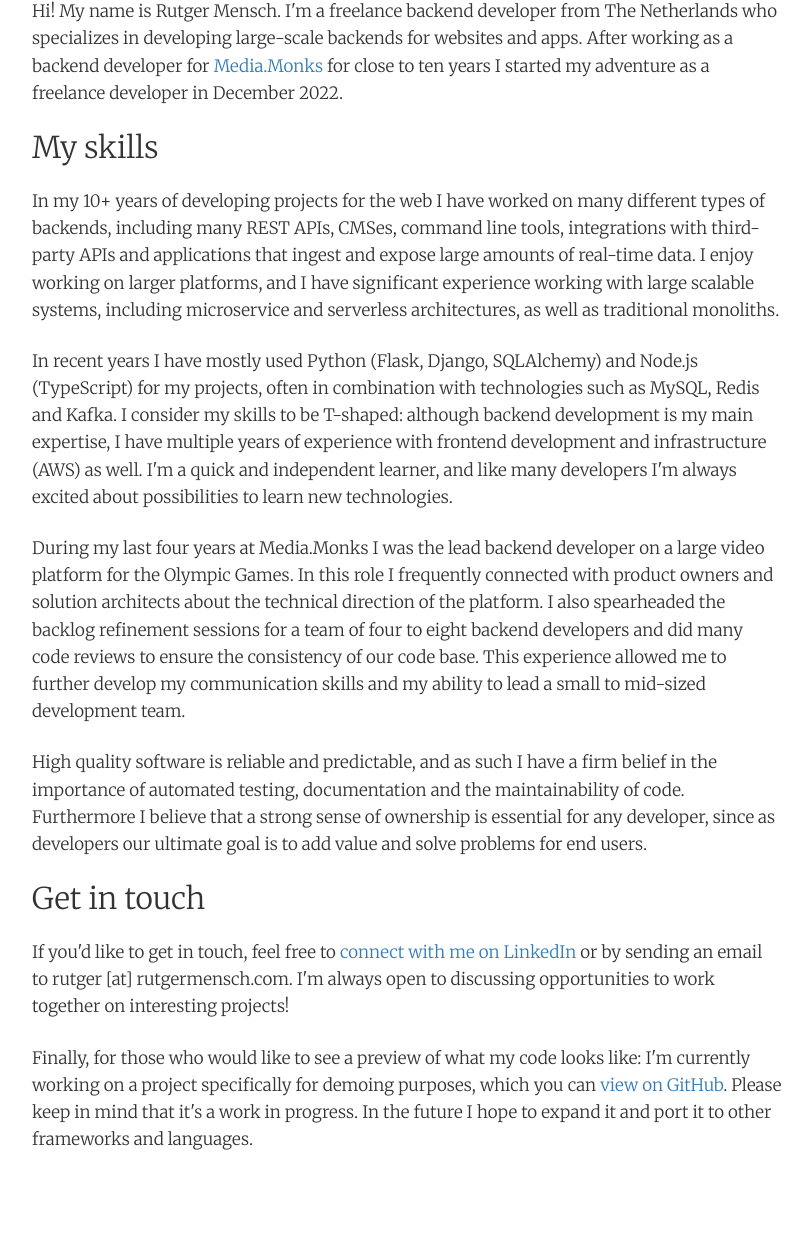
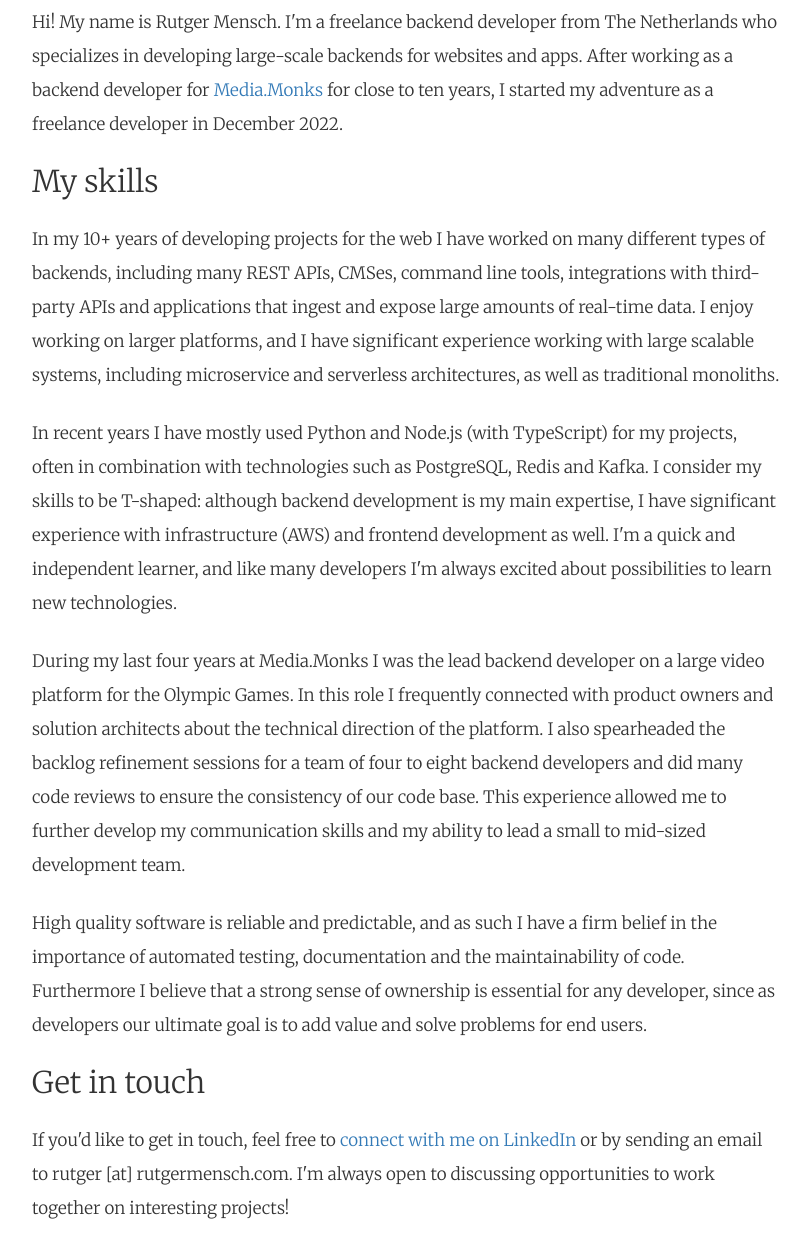
Before and after one commit to deMenschRutger/deMenschRutger.github.io, a plain HTML site: page index.html in a window 1280 px wide. Shown: the part 104-1362 px from the top of the page, without its empty margins (233-1045 px from the left). Before the commit the page ends 1331 px from the top, so only its background shows below. Drawn offline with nearby package versions, Linux system fonts and the light colour scheme.

Commit message:
Update some copy

```diff
--- a/index.html
+++ b/index.html
@@ -37,7 +37,7 @@
                 The Netherlands who specializes in developing large-scale backends for
                 websites and apps. After working as a backend developer for
                 <a href="https://media.monks.com/">Media.Monks</a> for close to ten
-                years I started my adventure as a freelance developer in December 2022.
+                years, I started my adventure as a freelance developer in December 2022.
             </p>
             <h2>My skills</h2>
             <p>
@@ -50,14 +50,13 @@
                 as well as traditional monoliths.
             </p>
             <p>
-                In recent years I have mostly used Python (Flask, Django, SQLAlchemy)
-                and Node.js (TypeScript) for my projects, often in combination with
-                technologies such as MySQL, Redis and Kafka. I consider my skills to
-                be T-shaped: although backend development is my main expertise, I have
-                multiple years of experience with frontend development and
-                infrastructure (AWS) as well. I'm a quick and independent learner, and
-                like many developers I'm always excited about possibilities to learn new
-                technologies.
+                In recent years I have mostly used Python and Node.js (with TypeScript)
+                for my projects, often in combination with technologies such as
+                PostgreSQL, Redis and Kafka. I consider my skills to be T-shaped:
+                although backend development is my main expertise, I have significant
+                experience with infrastructure (AWS) and frontend development as well.
+                I'm a quick and independent learner, and like many developers I'm
+                always excited about possibilities to learn new technologies.
             </p>
             <p>
                 During my last four years at Media.Monks I was the lead backend
@@ -83,14 +82,6 @@
                 or by sending an email to rutger [at] rutgermensch.com. I'm always open
                 to discussing opportunities to work together on interesting projects!
             </p>
-            <p>
-                Finally, for those who would like to see a preview of what my code looks
-                like: I'm currently working on a project specifically for demoing
-                purposes, which you can
-                <a href="https://github.com/deMenschRutger/IMDbPy">view on GitHub</a>.
-                Please keep in mind that it's a work in progress. In the future I hope
-                to expand it and port it to other frameworks and languages.
-            </p>
         </div>
     </div>
 </div>
--- a/main.css
+++ b/main.css
@@ -1,7 +1,7 @@
 body {
     font-family: 'Merriweather', serif;
     font-size: 17px;
-    line-height: 1.6;
+    line-height: 2;
     margin: 25px 0 50px;
 }
 
```
